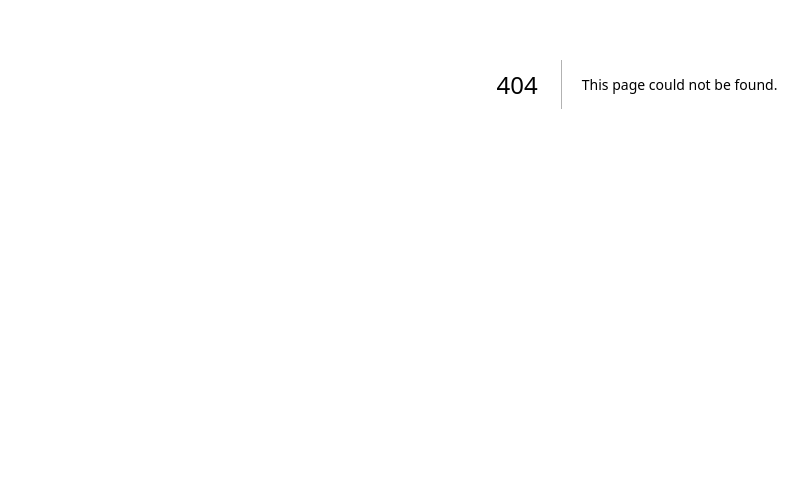
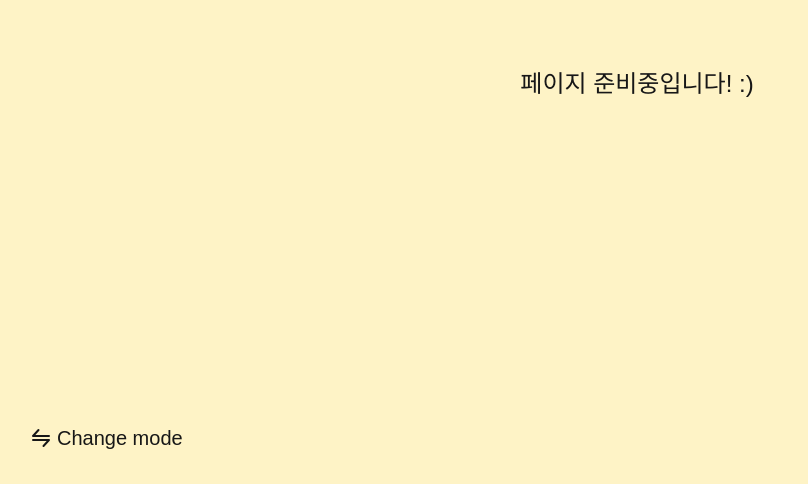
Before and after one commit to jinsiri/truthprevails, a Next.js app: page /game in a window 1280 px wide. Before the commit this address had no page. Shown: the part 316-800 px from the top of the page, without its empty margins (3-811 px from the left). Built offline with nearby package versions, Linux system fonts and the light colour scheme; a web font is replaced by a local one.

Commit message:
UI: 미비 페이지 안내 문구 추가

```diff
--- /dev/null
+++ b/app/game/page.tsx
@@ -0,0 +1,17 @@
+import Link from 'next/link';
+import { IconTransfer } from '@tabler/icons-react';
+
+export default function ClassicMain() {
+  return (
+    <>
+      <section className='home group flex h-screen items-center justify-center bg-amber-100'>
+        <p className={'text-2xl'}>페이지 준비중입니다! :)</p>
+      </section>
+
+      <Link href={'/'} className={'fixed bottom-8 left-6 flex items-center gap-1 text-base font-light md:left-8 md:text-xl'}>
+        <IconTransfer stroke={2} />
+        Change mode
+      </Link>
+    </>
+  );
+}
```
